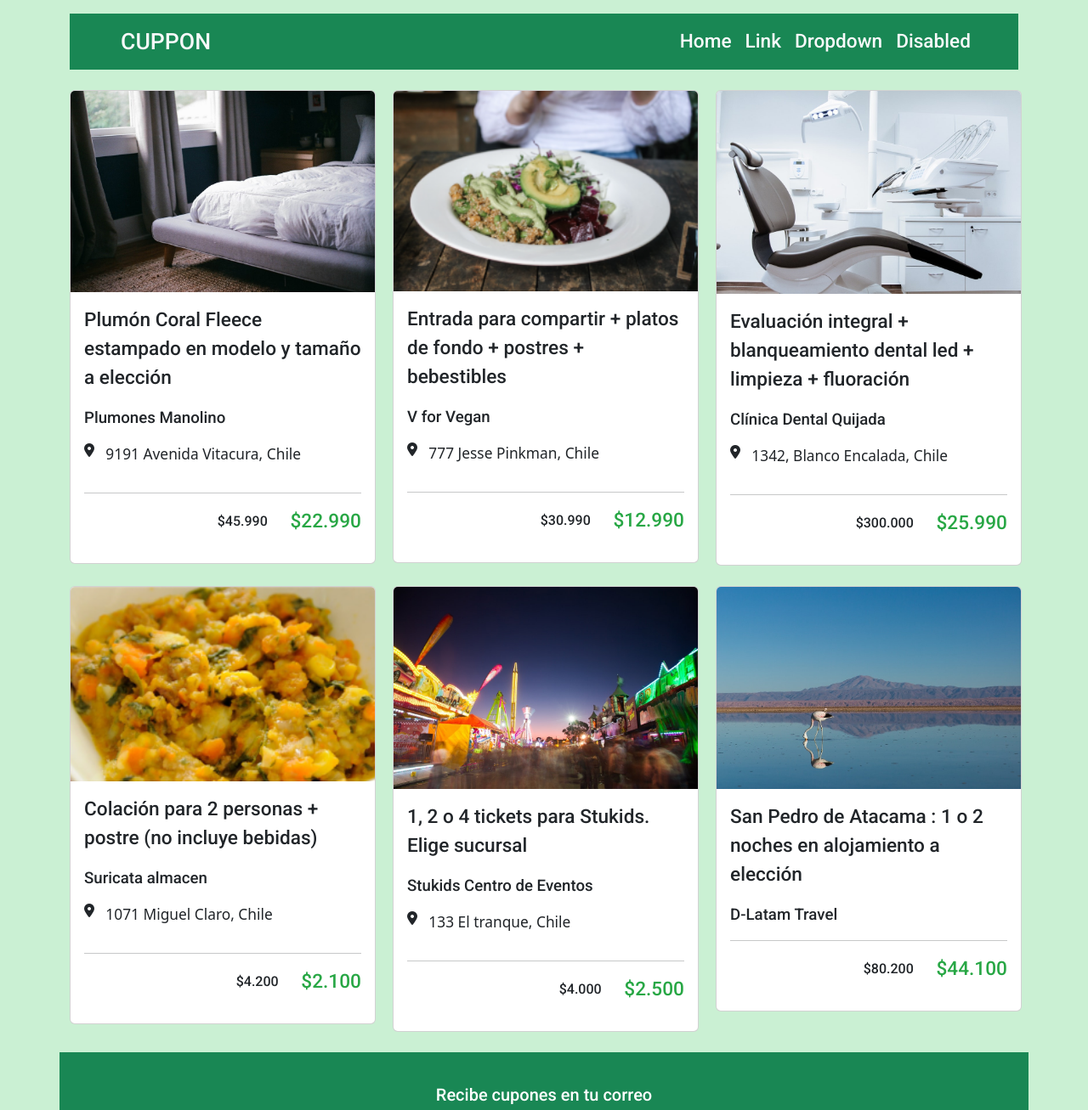
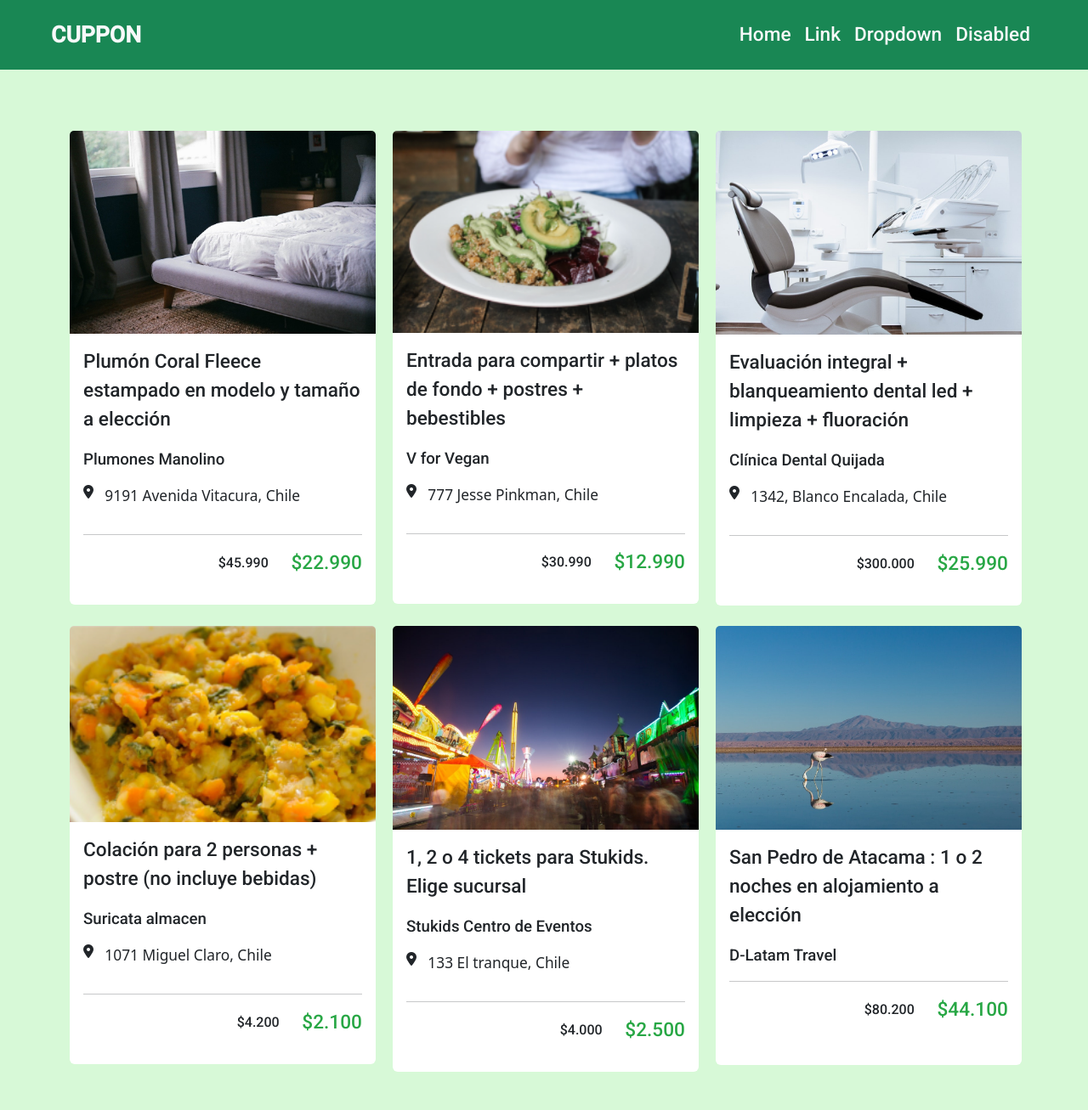
Before and after one commit to WillyAyala35/cuppon, a plain HTML site: page index.html in a window 1280 px wide. Shown: the top 1307 px of the page at 85% size. Drawn offline with nearby package versions, Linux system fonts and the light colour scheme.

Commit message:
segundo commit

```diff
--- a/assets/css/estilos.css
+++ b/assets/css/estilos.css
@@ -7,7 +7,7 @@
 
 body {
 
-background-color: #caf0d3;
+background: rgb(215, 249, 215);
 
 }
 
--- a/index.html
+++ b/index.html
@@ -6,8 +6,7 @@
     <meta name="viewport" content="width=device-width, initial-scale=1.0" />
 
     <!-- Integración de Bootstrap -->
-    <link
-      rel="stylesheet" href="https://cdn.jsdelivr.net/npm/bootstrap@5.3.2/dist/css/bootstrap.min.css"/>
+    <link href="https://cdn.jsdelivr.net/npm/bootstrap@5.3.2/dist/css/bootstrap.min.css" rel="stylesheet" integrity="sha384-T3c6CoIi6uLrA9TneNEoa7RxnatzjcDSCmG1MXxSR1GAsXEV/Dwwykc2MPK8M2HN" crossorigin="anonymous">
 
     <!-- Integración de CSS -->
     <link rel="stylesheet" href="assets/css/estilos.css" />
@@ -33,16 +32,18 @@
 
   <!-- Inicio de la etiqueta body -->
   <body>
+
+
     <!-- Navbar Inicio -->
-    <div class="container mt-3 col-sm-12 col-md-12 col-lg-12 col-xl-12 mt-12">
-      <nav
-        class="navbar navbar-expand-lg bg-success"
-        style="font-family: Roboto, light; font-size: 17pt"
-      >
+
+      <nav class="navbar navbar-expand-md py-3 navbar-dark bg-success" style="font-family: Roboto, light; font-size: 17pt">
         <div class="container-fluid ms-5">
-          <a class="navbar-brand text-light" href="#">CUPPON</a>
+          <a class="navbar-brand" href="#">
+            <span class="text-light fw-bold">CUPPON</span>
+          </a>
+
           <button
-            class="navbar-toggler"
+            class="navbar-toggler border-0"
             type="button"
             data-bs-toggle="collapse"
             data-bs-target="#navbarSupportedContent"
@@ -52,51 +53,40 @@
           >
             <span class="navbar-toggler-icon"></span>
           </button>
-        </div>
-
-        <div class="collapse navbar-collapse me-5" id="navbarSupportedContent">
-          <ul class="navbar-nav me-auto mb-2 mb-lg-0">
+          <div class="collapse navbar-collapse" id="navbarSupportedContent">
+            <ul class="navbar-nav ms-auto me-5 mb-2 mb-lg-0">
               <li class="nav-item">
-              <a class="nav-link active text-light" aria-current="page" href="#"
-                >Home
-              </a>
+                <a class="nav-link text-light" href="#Home">Home</a>
               </li>
               <li class="nav-item">
-              <a class="nav-link text-light" href="#">Link</a>
-            </li>
-            <li class="nav-item dropdown">
-              <a
-                class="nav-link text-light"
-                href="#"
-                role="button"
-                data-bs-toggle="dropdown"
-                aria-expanded="false"
-                >Dropdown</a
-              >
+                <a class="nav-link text-light" href="#Link">Link</a>
               </li>
               <li class="nav-item">
-              <a class="nav-link disabled text-light" aria-disabled="true"
-                >Disabled</a
-              >
+                <a class="nav-link text-light" href="#Dropdown">Dropdown</a>
+              </li>
+              <li class="nav-item">
+                <a class="nav-link text-light" href="#Disabled">Disabled</a>
               </li>
             </ul>
           </div>
+        </div>
       </nav>
-    </div>
+
     <!-- Navbar Fin -->
+
 
     <!-- Fotos Inicio-->
 
     <!-- Contenedor 1 Inicio-->
 
-    <div class="container d-flex justify-content-center">
+    <div class="container d-flex justify-content-center mt-5">
       <!-- Fila Inicio-->
       <div class="row">
         <!-- Primera Columna-->
         <!-- Columna Inicio-->
         <div class="col-sm-12 col-md-12 col-lg-4 col-xl-4 mt-4">
           <!-- Tarjeta Inicio-->
-          <div class="card" style="width: 270pt">
+          <div class="card border-0" style="width: 270pt">
             <img
               src="assets/imagenes/Imagen cama.jpg"
               class="card-img-top"
@@ -127,7 +117,7 @@
         <!-- Columna Inicio-->
         <div class="col col-sm-12 col-md-12 col-lg-4 col-xl-4 mt-4">
           <!-- Tarjeta Inicio-->
-          <div class="card" style="width: 270pt">
+          <div class="card border-0" style="width: 270pt">
             <img
               src="assets/imagenes/Imagen entrada.png"
               class="card-img-top"
@@ -158,7 +148,7 @@
         <!-- Columna Inicio-->
         <div class="col-sm-12 col-md-12 col-lg-4 col-xl-4 mt-4">
           <!-- Tarjeta Inicio-->
-          <div class="card" style="width: 270pt">
+          <div class="card border-0" style="width: 270pt">
             <img
               src="assets/imagenes/Imagen dental.jpg"
               class="card-img-top"
@@ -190,15 +180,16 @@
     </div>
     <!-- Contenedor 1 Fin-->
 
+
     <!-- Contenedor 2 Inicio-->
-    <div class="container d-flex justify-content-center">
+    <div class="container d-flex justify-content-center mb-5">
       <!-- Fila 1 Inicio-->
       <div class="row">
         <!-- Primera Columna-->
         <!-- Columna Inicio-->
         <div class="col-sm-12 col-md-12 col-lg-12 col-xl-4 mt-4">
           <!-- Tarjeta Inicio-->
-          <div class="card" style="width: 270pt">
+          <div class="card border-0" style="width: 270pt">
             <img
               src="assets/imagenes/Imagen colación.png"
               class="card-img-top"
@@ -229,7 +220,7 @@
         <!-- Columna Inicio-->
         <div class="col-sm-12 col-md-12 col-lg-12 col-xl-4 mt-4">
           <!-- Tarjeta Inicio-->
-          <div class="card" style="width: 270pt">
+          <div class="card border-0" style="width: 270pt">
             <img
               src="assets/imagenes/Imagen stukids.jpg"
               class="card-img-top"
@@ -260,7 +251,7 @@
         <!-- Columna Inicio-->
         <div class="col-sm-12 col-md-12 col-lg-12 col-xl-4 mt-4">
           <!-- Tarjeta Inicio-->
-          <div class="card" style="width: 270pt">
+          <div class="card border-0 pb-3" style="width: 270pt">
             <img
               src="assets/imagenes/Imagen Atacama.jpg"
               class="card-img-top"
@@ -296,7 +287,7 @@
       <form>
         <p class="form">Recibe cupones en tu correo</p>
 
-        <div class="mb-3 ms-5 me-5">
+        <div class="mb-3 mx-5">
           <input
             type="email"
             class="form-control"
@@ -306,7 +297,7 @@
           />
         </div>
 
-        <div class="mb-3 ms-5 me-5">
+        <div class="mb-3 mx-5">
           <input
             type="password"
             class="form-control"
@@ -316,7 +307,7 @@
         </div>
 
         <div class="container d-flex justify-content-center">
-          <button type="submit" class="btn btn-light">Enviar</button>
+          <button type="submit" class="btn btn-light btn-outline-success fw-bold w-100 mb-3 mx-5">Enviar</button>
         </div>
       </form>
     </div>
@@ -338,10 +329,8 @@
     <!-- Footer Fin -->
 
     <!-- Integración de JavaScript -->
-    <link
-      rel="stylesheet"
-      href="https://cdn.jsdelivr.net/npm/bootstrap@5.3.2/dist/js/bootstrap.bundle.min.js"
-    />
+    <script src="https://cdn.jsdelivr.net/npm/bootstrap@5.3.2/dist/js/bootstrap.bundle.min.js" integrity="sha384-C6RzsynM9kWDrMNeT87bh95OGNyZPhcTNXj1NW7RuBCsyN/o0jlpcV8Qyq46cDfL" crossorigin="anonymous"></script>
+
   </body>
   <!-- Fin de la etiqueta body -->
 </html>
```
Lines whose indentation alone changed are shown as unchanged.
